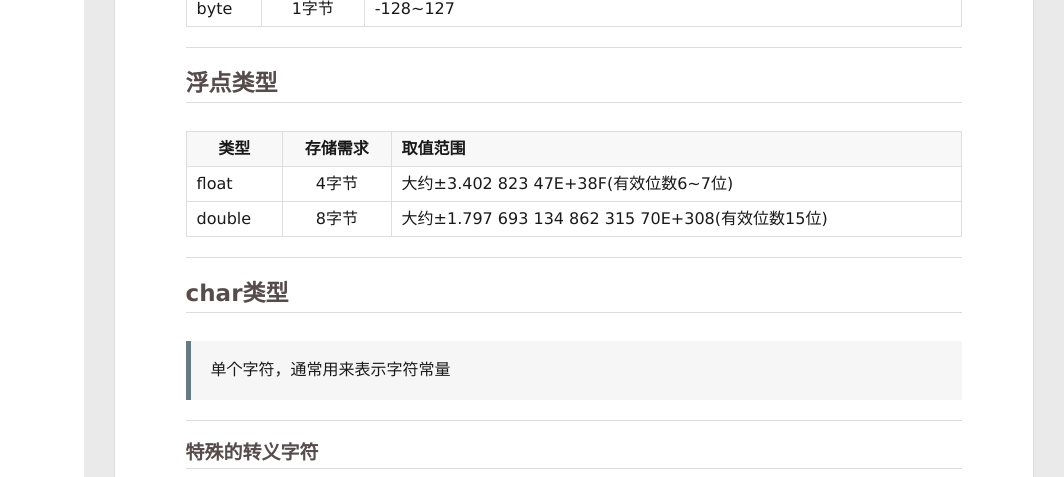
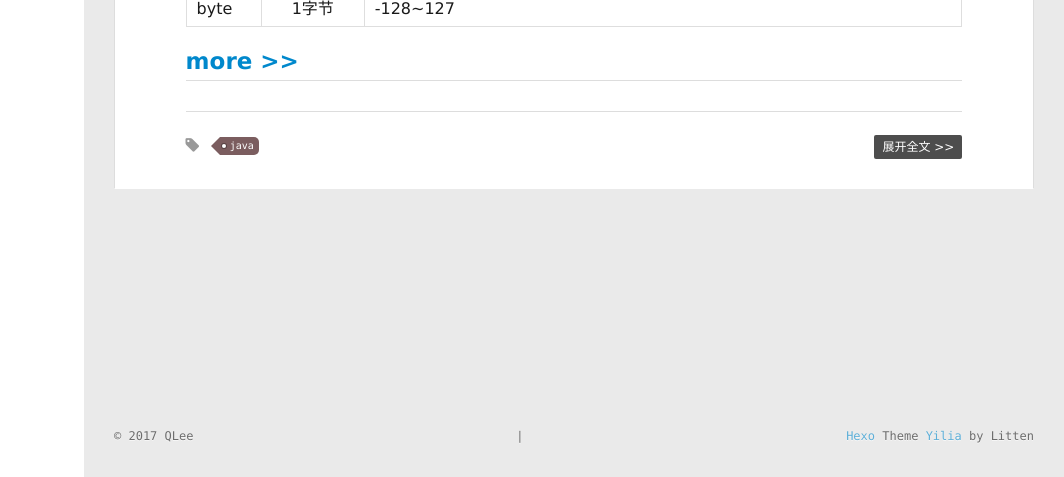
Before and after one commit to qlie/qlie.github.io, a plain HTML site: page index.html in a window 1280 px wide. Shown: the part 323-800 px from the top of the page, 216-1280 px from the left. Drawn offline with Linux system fonts and the light colour scheme.

Commit message:
Site updated: 2017-08-07 17:15:40

```diff
--- a/index.html
+++ b/index.html
@@ -196,48 +196,9 @@
 </tr>
 </tbody>
 </table>
-<hr>
-<h2 id="浮点类型"><a href="#浮点类型" class="headerlink" title="浮点类型"></a>浮点类型</h2><table>
-<thead>
-<tr>
-<th>类型</th>
-<th style="text-align:center">存储需求</th>
-<th style="text-align:left">取值范围</th>
-</tr>
-</thead>
-<tbody>
-<tr>
-<td>float</td>
-<td style="text-align:center">4字节</td>
-<td style="text-align:left">大约±3.402 823 47E+38F(有效位数6~7位)</td>
-</tr>
-<tr>
-<td>double</td>
-<td style="text-align:center">8字节</td>
-<td style="text-align:left">大约±1.797 693 134 862 315 70E+308(有效位数15位)</td>
-</tr>
-</tbody>
-</table>
-<hr>
-<h2 id="char类型"><a href="#char类型" class="headerlink" title="char类型"></a>char类型</h2><blockquote>
-<p>单个字符，通常用来表示字符常量</p>
-</blockquote>
-<hr>
-<h3 id="特殊的转义字符"><a href="#特殊的转义字符" class="headerlink" title="特殊的转义字符"></a>特殊的转义字符</h3><blockquote>
-<p><strong>\b 退格</strong>  <strong>\n 换行</strong><br><strong>\t 制表</strong>   <strong>\r 回车</strong></p>
-</blockquote>
-<hr>
-<h2 id="常量"><a href="#常量" class="headerlink" title="常量"></a>常量</h2><ul>
-<li>利用关键字<code>final</code>指示常量。</li>
-<li>关键字final表示这个这个变量只能被赋值一次。一旦被赋值以后就不能再更改。</li>
-<li>常量名使用全大写。</li>
-<li>要想某个常量在一个类中的多个方法中使用，通常将这些常量称为类常量，可以用<code>static final</code>设置一个常量值。</li>
-<li>类常量的定义位于<code>main</code>方法的外部，而且如果一个常量被声明为<code>public</code>，那么其他类的方法也可以使用这个常量</li>
-</ul>
-<hr>
-<h2 id="运算符"><a href="#运算符" class="headerlink" title="运算符"></a>运算符</h2><h3 id="三目运算符"><a href="#三目运算符" class="headerlink" title="三目运算符"></a>三目运算符</h3><blockquote>
-<p>condition？expression1：expression2<br>当条件condition为真时计算第一个表达式，否则计算第二个表达式。</p>
-</blockquote>
+<h2 id=""><a href="#" class="headerlink" title=""></a>
+
+          <a class="article-more-a" href="/2017/08/05/java数据类型/#more">more >></a>
 
 
 
```
Also changed, not shown: 2017/08/05/java数据类型/index.html (+5 -6 lines).
